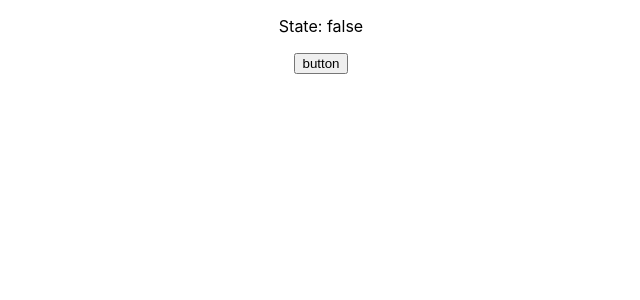
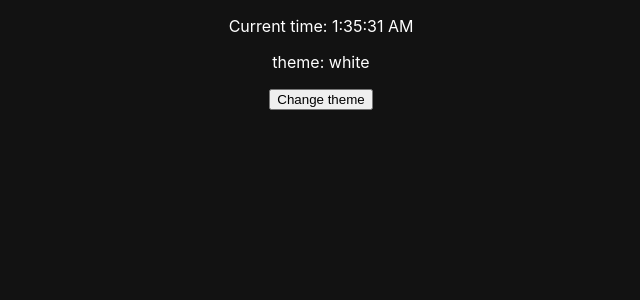
Before and after one commit to Fedosihin/dark-theme, a React (Create React App) app: page / in a window 1280 px wide. Shown: the top 300 px of the page, without its empty margins (319-959 px from the left). Built offline with nearby package versions, Linux system fonts and the light colour scheme.

Commit message:
time added and css added

```diff
--- a/src/App.css
+++ b/src/App.css
@@ -1,3 +1,24 @@
+:root {
+  --bg-color: #ffffff;
+  --text-color: #000000;
+}
+
+.dark-theme {
+  --bg-color: #121212;
+  --text-color: #ffffff;
+}
+
+body {
+  background-color: var(--bg-color);
+  color: var(--text-color);
+  transition: all 0.3s ease;
+}
+
+
+
+
+
+
 .App {
   text-align: center;
 }
--- a/src/App.js
+++ b/src/App.js
@@ -1,12 +1,40 @@
-import { useState } from 'react';
-import './App.css';
+import { useEffect, useState } from "react";
+import "./App.css";
 
 function App() {
   const [darkTheme, setTheme] = useState(false);
+
+  useEffect(() => {
+    const myElement = document.querySelector("body");
+    if (darkTheme){
+      myElement.classList.remove("dark-theme");
+    } else {
+      myElement.classList.add("dark-theme");
+    }
+  }, [darkTheme]);
+
+  const now = new Date();
+  const timeString = now.toLocaleTimeString(); // Например: "14:25:07"
+
   return (
-    <div className="App">
-      <p>State: {darkTheme.toString()}</p>
-      <button onClick={()=>setTheme(init => !init)}>button</button>
+    <div
+      className="App"
+      // style={{
+      //   color: "black",
+      //   backgroundColor: darkTheme ? "black" : "white",
+      //   padding: "10px",
+      //   minHeight: "100vh",
+      // }}
+    >
+      <p>Current time: {timeString}</p>
+      <p
+        // style={{
+        //   color: darkTheme ? "white" : "black",
+        // }}
+      >
+        theme: {darkTheme ? "dark" : "white"}
+      </p>
+      <button onClick={() => setTheme((init) => !init)}>Change theme</button>
     </div>
   );
 }
```
